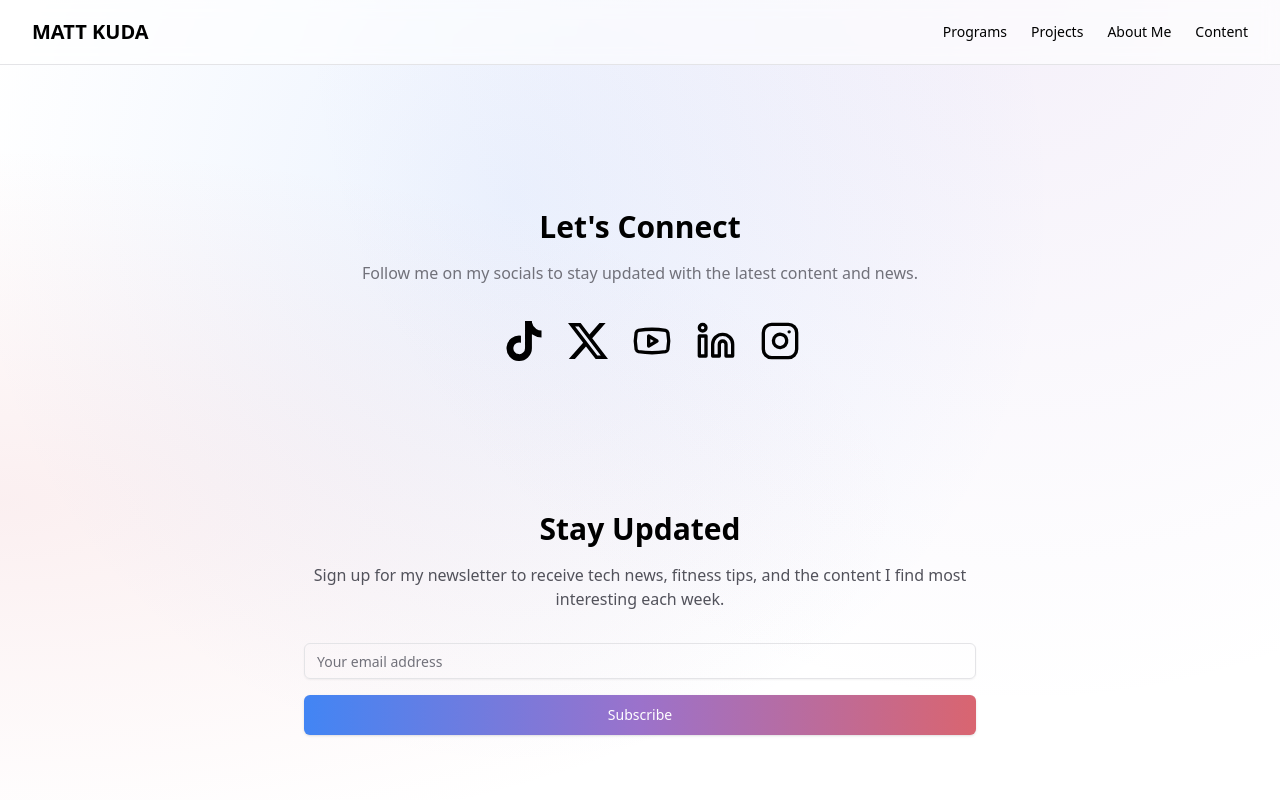
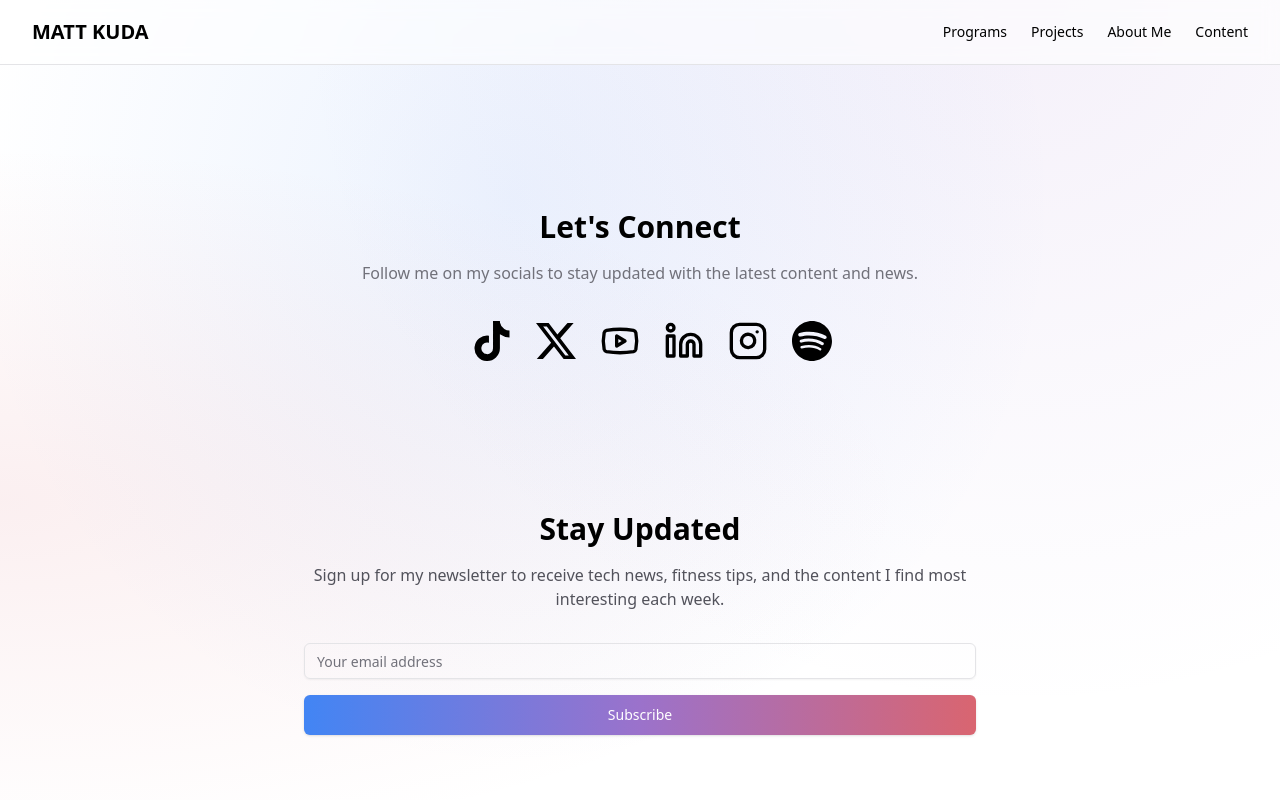
Before and after one commit to mattkuda/mattkuda-hub, a Next.js app: page /content in a window 1280 px wide. Shown: the top 800 px of the page. Built offline with nearby package versions, Linux system fonts and the light colour scheme.

Commit message:
Add spotify connect

```diff
--- a/src/components/social-links-sections.tsx
+++ b/src/components/social-links-sections.tsx
@@ -48,8 +48,23 @@
                 <Link href="https://instagram.com/mattkuda" target="_blank" rel="noopener noreferrer" className="relative z-10">
                     <Instagram className="w-10 h-10" />
                 </Link>
+                <Link
+                    href="https://open.spotify.com/artist/3Yju8uuBcK8PfpmVClUAdY?si=75081e9708ba4547"
+                    target="_blank"
+                    rel="noopener noreferrer"
+                    className="relative z-10 hover:text-[#1DB954] transition-colors duration-200"
+                >
+                    <svg
+                        width="40"
+                        height="40"
+                        viewBox="0 0 24 24"
+                        fill="currentColor"
+                    >
+                        <path d="M12 0C5.4 0 0 5.4 0 12s5.4 12 12 12 12-5.4 12-12S18.66 0 12 0zm5.521 17.34c-.24.359-.66.48-1.021.24-2.82-1.74-6.36-2.101-10.542-1.141-.418.122-.779-.179-.899-.539-.12-.421.18-.78.54-.9 4.56-1.021 8.52-.6 11.64 1.32.42.18.479.659.281 1.02zm1.44-3.3c-.301.42-.841.6-1.262.3-3.239-1.98-8.159-2.58-11.939-1.38-.479.12-1.02-.12-1.14-.6-.12-.48.12-1.021.6-1.141C9.6 9.9 15 10.561 18.72 12.84c.361.181.54.78.241 1.2zm.12-3.36C15.24 8.4 8.82 8.16 5.16 9.301c-.6.179-1.2-.181-1.38-.721-.18-.601.18-1.2.72-1.381 4.26-1.26 11.28-1.02 15.721 1.621.539.3.719 1.02.419 1.56-.299.421-1.02.599-1.559.3z" />
+                    </svg>
+                </Link>
             </div>
-        </section>
+        </section >
     )
 }
 
```
